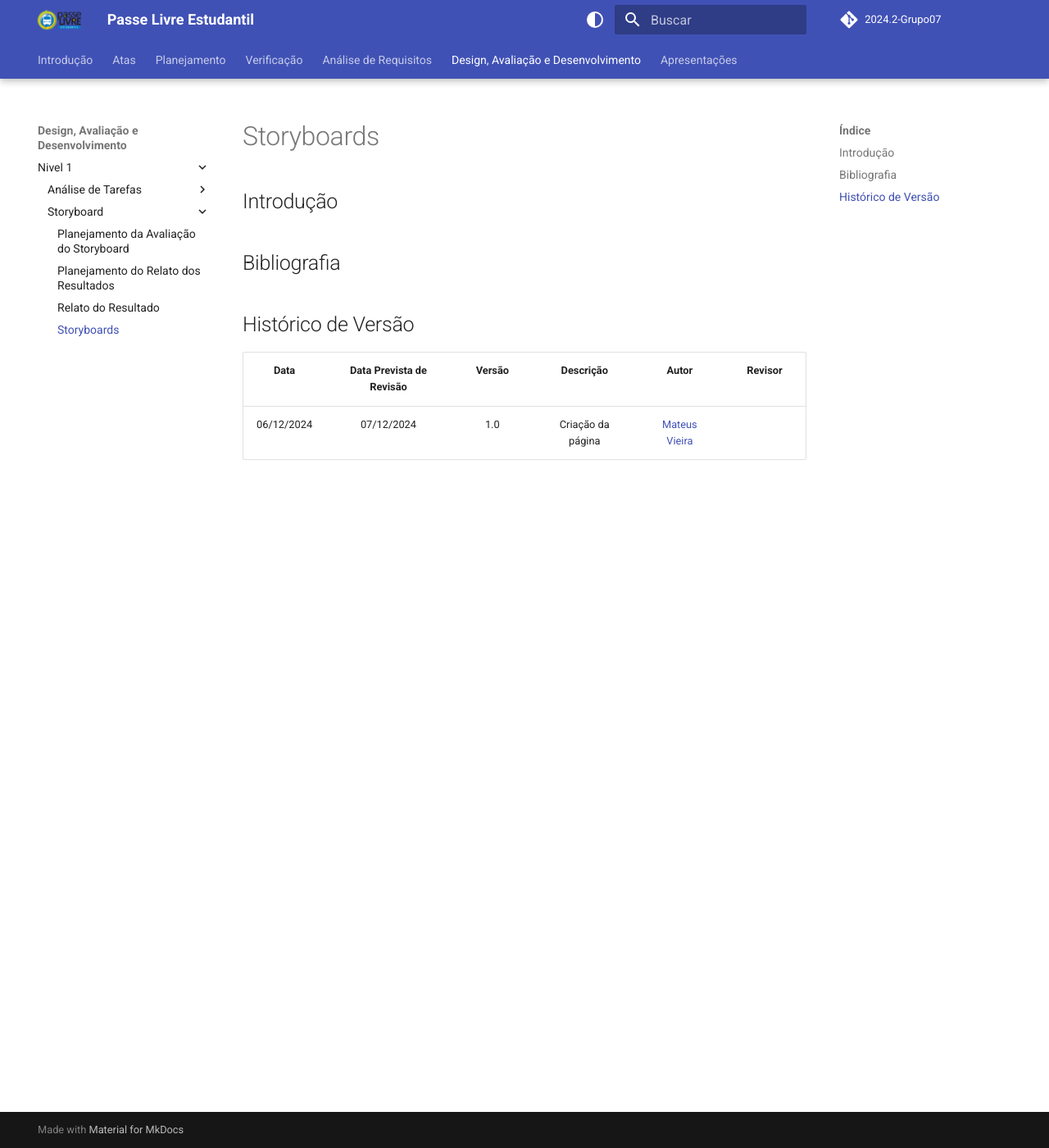
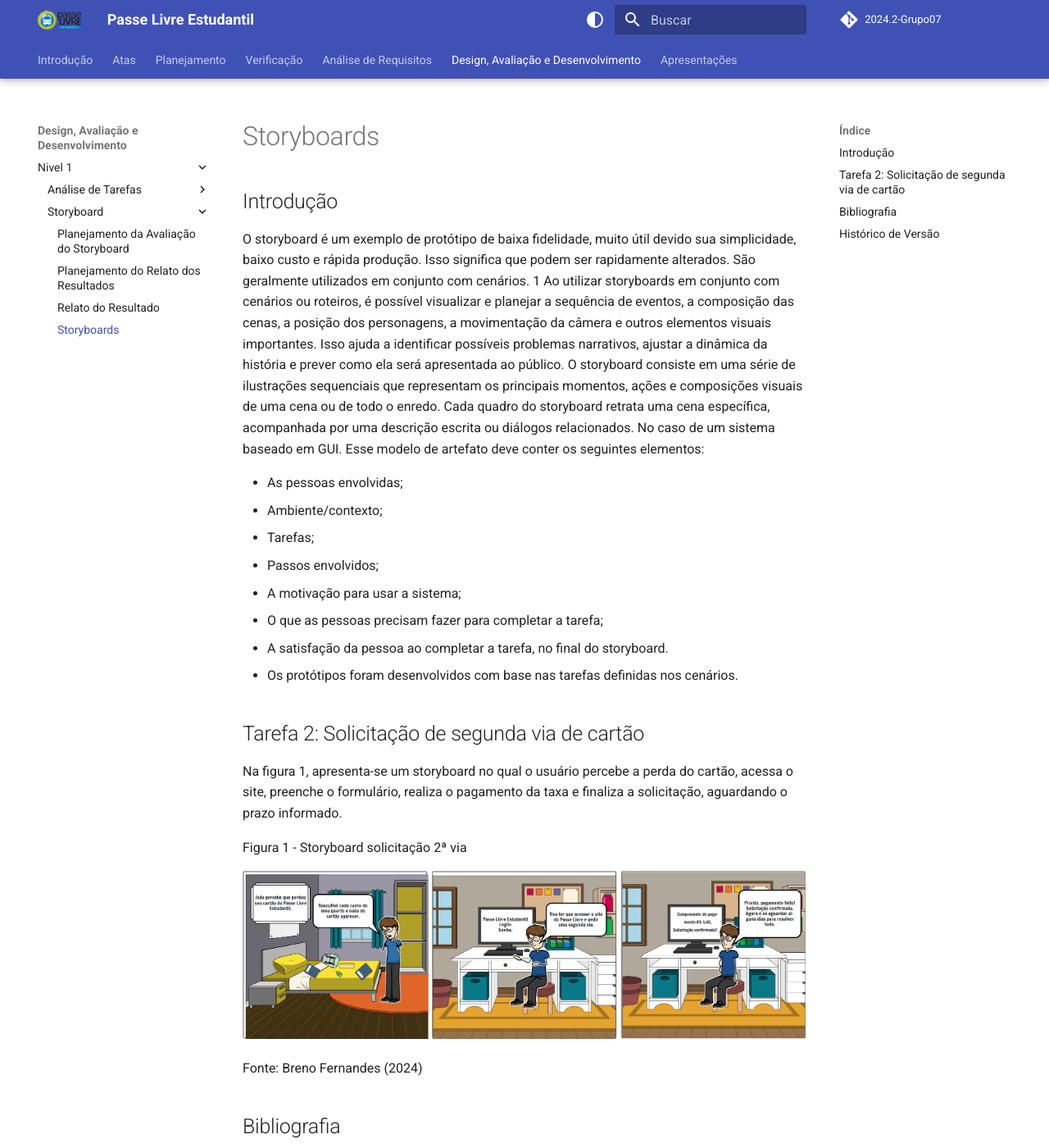
Before and after one commit to Interacao-Humano-Computador/2024.2-PasseLivreEstudantil, an MkDocs documentation site: the page built from docs/design_avaliacao_desenvolvimento/nivel01/storyboard/storyboards.md, in a window 1280 px wide and 1400 px high. Shown: the whole window at 82% size. Built offline with MkDocs 1.6.1 and Material for MkDocs 9.7.7, drawn with Linux system fonts in a browser that asks for light colours; comment, search, counter and statistics services are not loaded; old or Windows-style settings are respelled for this version of MkDocs; the version menu is left out; some of the changed text lies outside the part shown.

Commit message:
Adiciona storyboard sobre o processo de solicitação de segunda via do Passe Livre Estudantil

```diff
--- a/docs/design_avaliacao_desenvolvimento/nivel01/storyboard/storyboards.md
+++ b/docs/design_avaliacao_desenvolvimento/nivel01/storyboard/storyboards.md
@@ -1,6 +1,29 @@
 # Storyboards
 
 ## Introdução
+
+O storyboard é um exemplo de protótipo de baixa fidelidade, muito útil devido sua simplicidade, baixo custo e rápida produção. Isso significa que podem ser rapidamente alterados. São geralmente utilizados em conjunto com cenários. 1 Ao utilizar storyboards em conjunto com cenários ou roteiros, é possível visualizar e planejar a sequência de eventos, a composição das cenas, a posição dos personagens, a movimentação da câmera e outros elementos visuais importantes. Isso ajuda a identificar possíveis problemas narrativos, ajustar a dinâmica da história e prever como ela será apresentada ao público. O storyboard consiste em uma série de ilustrações sequenciais que representam os principais momentos, ações e composições visuais de uma cena ou de todo o enredo. Cada quadro do storyboard retrata uma cena específica, acompanhada por uma descrição escrita ou diálogos relacionados. No caso de um sistema baseado em GUI. Esse modelo de artefato deve conter os seguintes elementos:
+
+- As pessoas envolvidas;
+- Ambiente/contexto;
+- Tarefas;
+- Passos envolvidos;
+- A motivação para usar a sistema;
+- O que as pessoas precisam fazer para completar a tarefa;
+- A satisfação da pessoa ao completar a tarefa, no final do storyboard.
+- Os protótipos foram desenvolvidos com base nas tarefas definidas nos cenários.
+
+## Tarefa 2: Solicitação de segunda via de cartão
+
+Na figura 1, apresenta-se um storyboard no qual o usuário percebe a perda do cartão, acessa o site, preenche o formulário, realiza o pagamento da taxa e finaliza a solicitação, aguardando o prazo informado.
+
+Figura 1 - Storyboard solicitação 2ª via
+
+![Storyboard solicitação segunda via](../../../assets/Storyboard2via.png)
+
+Fonte: Breno Fernandes (2024)
+
+
 
 <!-- ## Referências Bibliográficas
 Usar apenas se houver alguma referência bibliográfica
@@ -15,4 +38,5 @@ Usar apenas se houver alguma referência bibliográfica
 
 |    Data    | Data Prevista de Revisão | Versão |     Descrição     |                   Autor                    | Revisor |
 | :--------: | :----------------------: | :----: | :---------------: | :----------------------------------------: | :-----: |
-| 06/12/2024 |        07/12/2024        |  1.0   | Criação da página | [Mateus Vieira](https://github.com/matix0) |         |
+| 06/12/2024 |        07/12/2024        |  1.0   | Criação da página | [Mateus Vieira](https://github.com/matix0) |     Breno Fernandes    |
+| 06/12/2024 |        08/12/2024        |  1.1   | Adicionando Storyboard 2ª via | [Breno Fernandes](https://github.com/brenofrds) |     Breno Lucena    |
```
Also changed, not shown: docs/assets/Storyboard2via.png (added).
